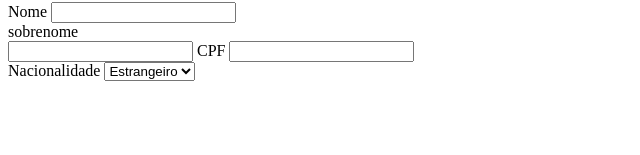
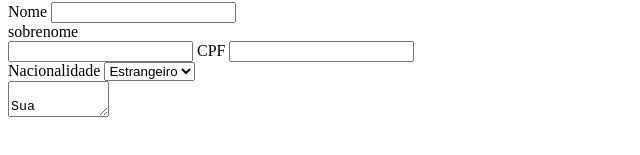
Before and after one commit to dricalopes/meusite, a plain HTML site: page index.html in a window 1280 px wide. Shown: the part 123-278 px from the top of the page, 0-640 px from the left. Drawn offline with Linux system fonts and the light colour scheme.

Commit message:
Update index.html

```diff
--- a/index.html
+++ b/index.html
@@ -35,6 +35,10 @@
             <option value="brasileiro">Brasileiro</option>
             <option value="estrangeiro">Estrangeiro</option>
         </select>
+        </br>
+        <textarea id="minibio" rows="S" cols="10">
+           Sua biografia
+        </textarea>
     </form>
 
   </body>
```
